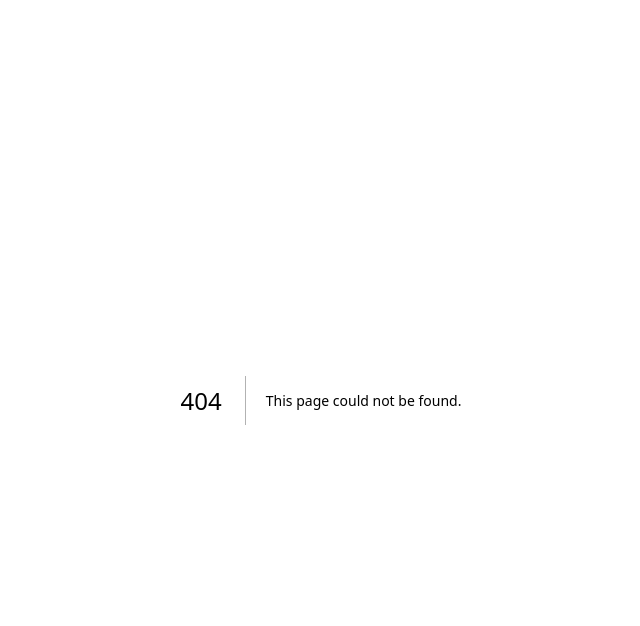
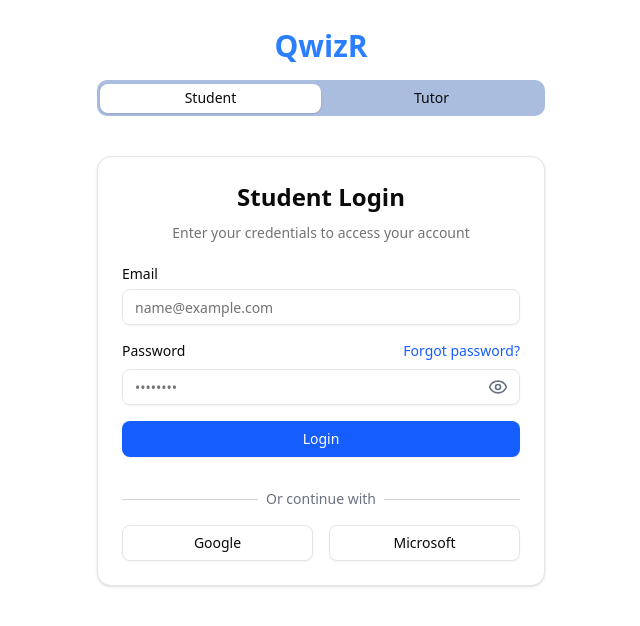
Before and after one commit to navjot369/QwizR, a Next.js app in the folder client/: page /auth/login in a window 1280 px wide. Before the commit this address had no page. Shown: the top 626 px of the page, without its empty margins (319-959 px from the left). Built offline with nearby package versions, Linux system fonts and the light colour scheme.

Commit message:
Add smooth scrolling behavior and section IDs for navigation

```diff
--- /dev/null
+++ b/client/app/auth/login/page.js
@@ -0,0 +1,205 @@
+"use client"
+
+import React from "react"
+
+import { useState } from "react"
+import { useRouter } from "next/navigation"
+import Link from "next/link"
+import { Button } from "@/components/ui/button"
+import { Card, CardContent, CardDescription, CardFooter, CardHeader, CardTitle } from "@/components/ui/card"
+import { Input } from "@/components/ui/input"
+import { Label } from "@/components/ui/label"
+import { Tabs, TabsContent, TabsList, TabsTrigger } from "@/components/ui/tabs"
+import { EyeIcon, EyeOffIcon } from "lucide-react"
+// import { Header } from "./header"
+// import { Footer } from "./footer"
+
+export default function LoginPage() {
+  const router = useRouter()
+  const [isLoading, setIsLoading] = useState(false)
+  const [showPassword, setShowPassword] = useState(false)
+
+  const handleLogin = async (e) => {
+    e.preventDefault()
+    setIsLoading(true)
+
+    // Simulate API call
+    await new Promise((resolve) => setTimeout(resolve, 1500))
+
+    setIsLoading(false)
+    // Redirect to dashboard after successful login
+    // router.push('/dashboard')
+  }
+
+  const handleSignup = async (e) => {
+    e.preventDefault()
+    setIsLoading(true)
+
+    // Simulate API call
+    await new Promise((resolve) => setTimeout(resolve, 1500))
+
+    setIsLoading(false)
+    // Redirect to dashboard after successful signup
+    // router.push('/dashboard')
+  }
+
+  const togglePasswordVisibility = () => {
+    setShowPassword(!showPassword)
+  }
+
+  return (
+    <div className="min-h-screen bg-white text-gray-800">
+      <Link href="/" className="fixed w-screen text-center font-bold text-blue-500 text-3xl pt-7">QwizR
+      </Link>
+      <main className="py-12 md:py-20 px-4 pt-10">
+        <div className="max-w-md mx-auto">
+          <Tabs defaultValue="student" className="w-full">
+            <TabsList className="grid w-full grid-cols-2 mb-8">
+              <TabsTrigger value="student">Student</TabsTrigger>
+              <TabsTrigger value="tutor">Tutor</TabsTrigger>
+            </TabsList>
+
+            <TabsContent value="student">
+              <Card>
+                <CardHeader className="space-y-1">
+                  <CardTitle className="text-2xl font-bold text-center">Student Login</CardTitle>
+                  <CardDescription className="text-center">
+                    Enter your credentials to access your account
+                  </CardDescription>
+                </CardHeader>
+                <CardContent>
+                  <form onSubmit={handleLogin}>
+                    <div className="space-y-4">
+                      <div className="space-y-2">
+                        <Label htmlFor="email">Email</Label>
+                        <Input id="email" type="email" placeholder="name@example.com" required />
+                      </div>
+                      <div className="space-y-2">
+                        <div className="flex items-center justify-between">
+                          <Label htmlFor="password">Password</Label>
+                          <Link href="/forgot-password" className="text-sm text-blue-600 hover:text-blue-800">
+                            Forgot password?
+                          </Link>
+                        </div>
+                        <div className="relative">
+                          <Input
+                            id="password"
+                            type={showPassword ? "text" : "password"}
+                            placeholder="••••••••"
+                            required
+                          />
+                          <button
+                            type="button"
+                            className="absolute right-3 top-1/2 transform -translate-y-1/2 text-gray-500 hover:text-gray-700"
+                            onClick={togglePasswordVisibility}
+                          >
+                            {showPassword ? <EyeOffIcon className="h-5 w-5" /> : <EyeIcon className="h-5 w-5" />}
+                          </button>
+                        </div>
+                      </div>
+                      <Button
+                        type="submit"
+                        className="w-full bg-blue-600 hover:bg-blue-700 text-white"
+                        disabled={isLoading}
+                      >
+                        {isLoading ? "Logging in..." : "Login"}
+                      </Button>
+
+                      <div className="relative my-4">
+                        <div className="absolute inset-0 flex items-center">
+                          <div className="w-full border-t border-gray-300"></div>
+                        </div>
+                        <div className="relative flex justify-center text-sm">
+                          <span className="px-2 bg-white text-gray-500">Or continue with</span>
+                        </div>
+                      </div>
+
+                      <div className="grid grid-cols-2 gap-4">
+                        <Button variant="outline" type="button" disabled={isLoading}>
+                          Google
+                        </Button>
+                        <Button variant="outline" type="button" disabled={isLoading}>
+                          Microsoft
+                        </Button>
+                      </div>
+                    </div>
+                  </form>
+                </CardContent>
+              </Card>
+            </TabsContent>
+
+            <TabsContent value="tutor">
+              <Card>
+                <CardHeader className="space-y-1">
+                  <CardTitle className="text-2xl font-bold text-center">Tutor Login</CardTitle>
+                  <CardDescription className="text-center">
+                    Enter your credentials to access your account
+                  </CardDescription>
+                </CardHeader>
+                <CardContent>
+                  <form onSubmit={handleLogin}>
+                    <div className="space-y-4">
+                      <div className="space-y-2">
+                        <Label htmlFor="email">Email</Label>
+                        <Input id="email" type="email" placeholder="name@example.com" required />
+                      </div>
+                      <div className="space-y-2">
+                        <div className="flex items-center justify-between">
+                          <Label htmlFor="password">Password</Label>
+                          <Link href="/forgot-password" className="text-sm text-blue-600 hover:text-blue-800">
+                            Forgot password?
+                          </Link>
+                        </div>
+                        <div className="relative">
+                          <Input
+                            id="password"
+                            type={showPassword ? "text" : "password"}
+                            placeholder="••••••••"
+                            required
+                          />
+                          <button
+                            type="button"
+                            className="absolute right-3 top-1/2 transform -translate-y-1/2 text-gray-500 hover:text-gray-700"
+                            onClick={togglePasswordVisibility}
+                          >
+                            {showPassword ? <EyeOffIcon className="h-5 w-5" /> : <EyeIcon className="h-5 w-5" />}
+                          </button>
+                        </div>
+                      </div>
+                      <Button
+                        type="submit"
+                        className="w-full bg-blue-600 hover:bg-blue-700 text-white"
+                        disabled={isLoading}
+                      >
+                        {isLoading ? "Logging in..." : "Login"}
+                      </Button>
+
+                      <div className="relative my-4">
+                        <div className="absolute inset-0 flex items-center">
+                          <div className="w-full border-t border-gray-300"></div>
+                        </div>
+                        <div className="relative flex justify-center text-sm">
+                          <span className="px-2 bg-white text-gray-500">Or continue with</span>
+                        </div>
+                      </div>
+
+                      <div className="grid grid-cols-2 gap-4">
+                        <Button variant="outline" type="button" disabled={isLoading}>
+                          Google
+                        </Button>
+                        <Button variant="outline" type="button" disabled={isLoading}>
+                          Microsoft
+                        </Button>
+                      </div>
+                    </div>
+                  </form>
+                </CardContent>
+
+              </Card>
+            </TabsContent>
+          </Tabs>
+        </div>
+      </main>
+    </div>
+  )
+}
--- a/client/app/components/faq.jsx
+++ b/client/app/components/faq.jsx
@@ -44,8 +44,9 @@ export default function FAQ() {
           setOpenFaq(index)
         }
       }
+
   return (
-    <section className="py-20 px-4">
+    <section className="py-20 px-4" id="faq">
       <div className="max-w-4xl mx-auto">
         <div className="text-center mb-16">
           <h2 className="text-3xl md:text-4xl font-bold text-blue-600 mb-4">
--- a/client/app/components/features.jsx
+++ b/client/app/components/features.jsx
@@ -4,7 +4,7 @@ import {PenTool, BookOpen, Video, Calculator, Users, CheckCircle2, Brain, FileEd
 
 
 export default function Features() {
-    return(<section className="py-20 px-4">
+    return(<section className="py-20 px-4" id="features">
         <div className="max-w-7xl mx-auto">
           <div className="text-center mb-16">
             <h2 className="text-3xl md:text-4xl font-bold text-blue-600 mb-4">
@@ -18,10 +18,10 @@ export default function Features() {
           <Tabs defaultValue="students" className="w-full">
             <div className="flex justify-center mb-8">
               <TabsList className="grid w-full max-w-md grid-cols-2 py-2 bg-white">
-                <TabsTrigger value="students" className="text-lg py-3">
+                <TabsTrigger value="students" className="text-lg py-3 text-blue-500">
                   For Students
                 </TabsTrigger>
-                <TabsTrigger value="teachers" className="text-lg py-3">
+                <TabsTrigger value="teachers" className="text-lg py-3 text-blue-500">
                   For Teachers
                 </TabsTrigger>
               </TabsList>
--- a/client/app/components/team.jsx
+++ b/client/app/components/team.jsx
@@ -55,7 +55,7 @@ export default function Team() {
           },
         ]
 
-        return (<div className="min-h-screen bg-white text-gray-800">
+        return (<div className="min-h-screen bg-white text-gray-800" id="team">
 
             {/* Hero Section */}
             <section className="py-20 px-4 bg-blue-50">
--- a/client/app/components/testinomials.jsx
+++ b/client/app/components/testinomials.jsx
@@ -3,7 +3,7 @@ import { Card, CardContent } from "@/components/ui/card"
 
 
 export default function Testinomials() {
-    return(<section className="py-20 px-4">
+    return(<section className="py-20 px-4" id="testimonials">
         <div className="max-w-7xl mx-auto">
           <div className="text-center mb-16">
             <h2 className="text-3xl md:text-4xl font-bold text-blue-600 mb-4">What Educators Are Saying</h2>
--- a/client/app/components/wokring.jsx
+++ b/client/app/components/wokring.jsx
@@ -1,7 +1,7 @@
 
 
 export default function Working() {
-    return(<section className="py-20 bg-blue-50 px-4">
+    return(<section className="py-20 bg-blue-50 px-4" id="how-it-works">
         <div className="max-w-7xl mx-auto">
           <div className="text-center mb-16">
             <h2 className="text-3xl md:text-4xl font-bold text-blue-600 mb-4">How QwizR Works</h2>
--- a/client/app/globals.css
+++ b/client/app/globals.css
@@ -55,7 +55,7 @@
   --primary-foreground: oklch(0.985 0 0);
   --secondary: oklch(0.97 0 0);
   --secondary-foreground: oklch(0.205 0 0);
-  --muted: oklch(0.97 0 0);
+  --muted: oklch(79.71% 0.0518 262.87);
   --muted-foreground: oklch(0.556 0 0);
   --accent: oklch(0.97 0 0);
   --accent-foreground: oklch(0.205 0 0);
--- a/client/app/layout.js
+++ b/client/app/layout.js
@@ -18,10 +18,9 @@ export const metadata = {
 
 export default function RootLayout({ children }) {
   return (
-    <html lang="en">
+    <html lang="en" style={{scrollBehavior:'smooth'}}>
       <body
-        className={`${geistSans.variable} ${geistMono.variable} antialiased`}
-      >
+        className={`${geistSans.variable} ${geistMono.variable} antialiased`}>
         {children}
       </body>
     </html>
--- a/client/app/page.js
+++ b/client/app/page.js
@@ -26,7 +26,7 @@ export default function LandingPage() {
   }
 
   return (
-    <div className="min-h-screen bg-white text-gray-800">
+    <div className="min-h-screen bg-white text-gray-800 scroll-smooth">
       <Header />
       <Hero />
       <Features />
--- a/client/components/footer.js
+++ b/client/components/footer.js
@@ -25,22 +25,22 @@ export function Footer() {
               <h3 className="font-bold text-lg mb-4">Product</h3>
               <ul className="space-y-2">
                 <li>
-                  <a href="#" className="text-gray-600 hover:text-blue-600">
+                  <a href="#features" className="text-gray-600 hover:text-blue-600">
                     Features
                   </a>
                 </li>
                 <li>
-                  <a href="#" className="text-gray-600 hover:text-blue-600">
-                    Pricing
+                  <a href="#team" className="text-gray-600 hover:text-blue-600">
+                    Team
                   </a>
                 </li>
                 <li>
-                  <a href="#" className="text-gray-600 hover:text-blue-600">
+                  <a href="#testimonials" className="text-gray-600 hover:text-blue-600">
                     Testimonials
                   </a>
                 </li>
                 <li>
-                  <a href="#" className="text-gray-600 hover:text-blue-600">
+                  <a href="#faq" className="text-gray-600 hover:text-blue-600">
                     FAQ
                   </a>
                 </li>
@@ -76,19 +76,19 @@ export function Footer() {
             <div>
               <h3 className="font-bold text-lg mb-4">Contact</h3>
               <ul className="space-y-2">
-                <li className="text-gray-600">hello@qwizr.edu</li>
-                <li className="text-gray-600">+1 (555) 123-4567</li>
+                <li className="text-gray-600">help.qwizr@gmail.com</li>
+                <li className="text-gray-600">+91 99988 87776</li>
                 <li className="text-gray-600">
-                  123 Education Lane
+                  Educational Lane
                   <br />
-                  Learning City, ED 12345
+                  Rajpura, Punjab 13423
                 </li>
               </ul>
             </div>
           </div>
 
           <div className="border-t border-gray-200 mt-12 pt-8 flex flex-col md:flex-row justify-between items-center">
-            <p className="text-gray-600 text-sm">&copy; {new Date().getFullYear()} QwizR. All rights reserved.</p>
+            <p className="text-gray-600 text-sm">&copy; 2025 QwizR. All rights reserved.</p>
             <div className="flex space-x-6 mt-4 md:mt-0">
               <a href="#" className="text-gray-600 hover:text-blue-600 text-sm">
                 Privacy Policy
```
